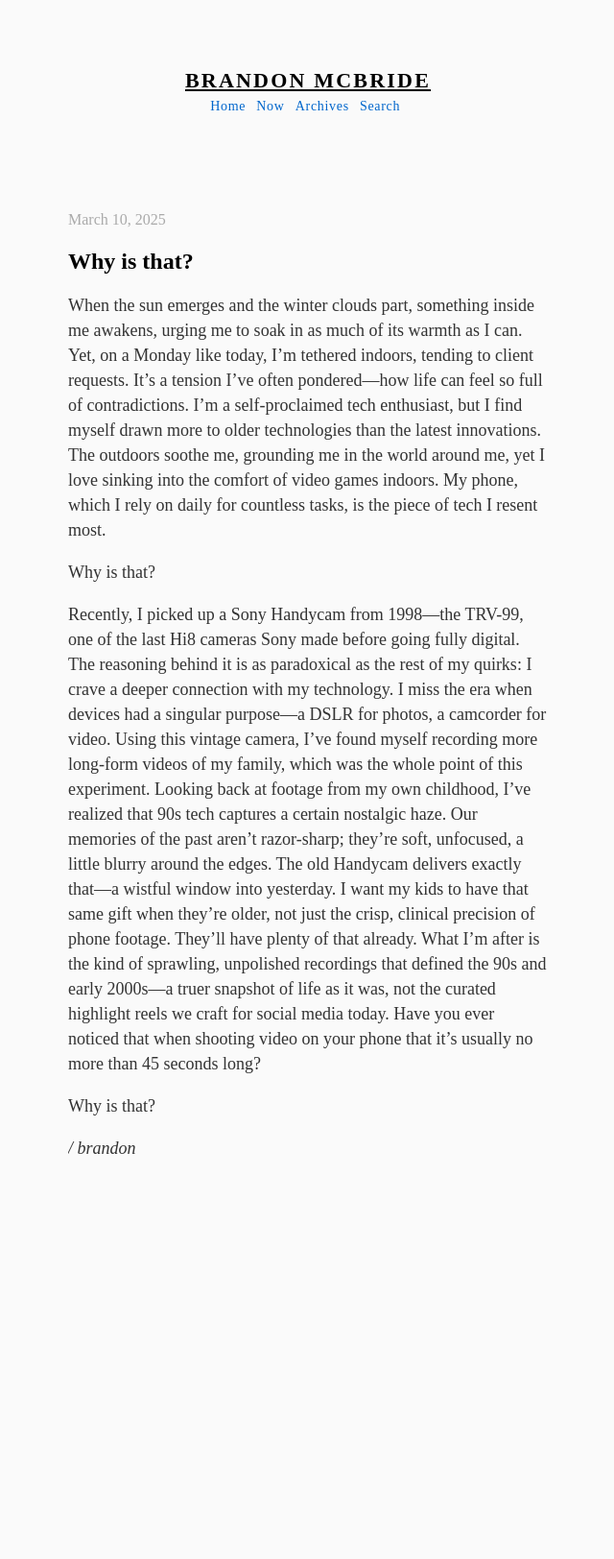
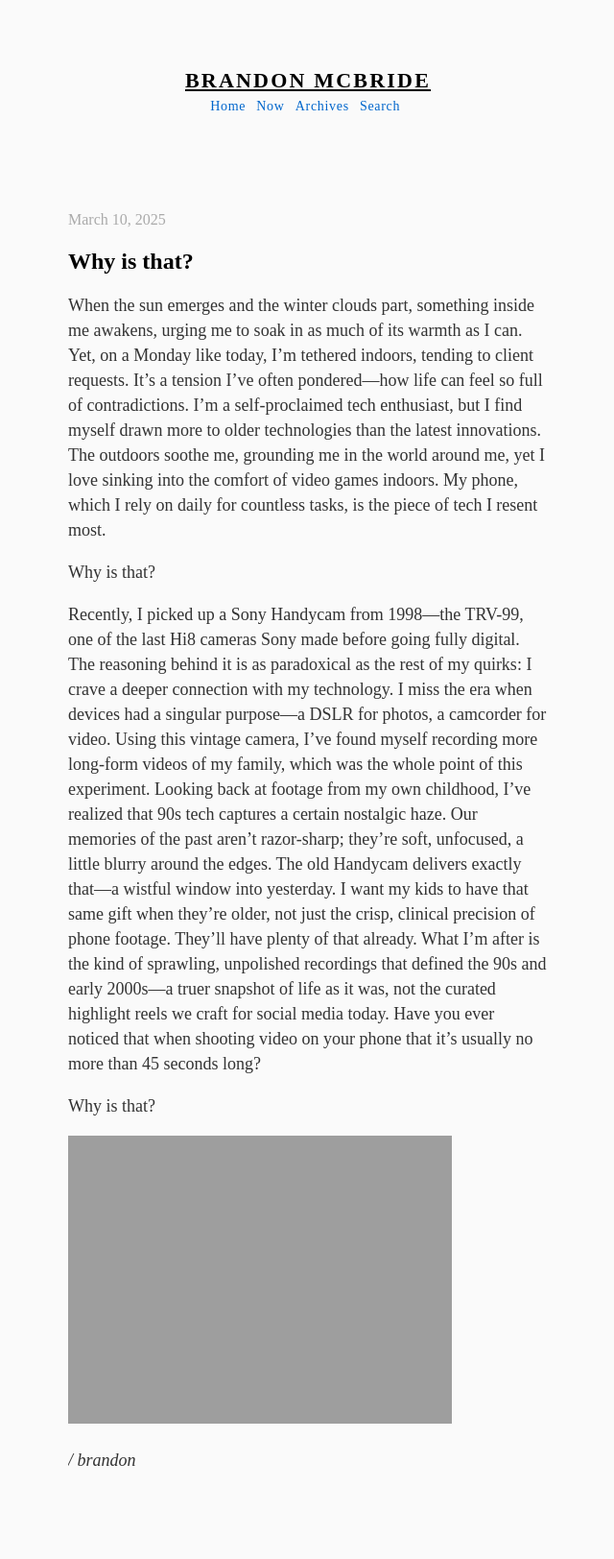
Before and after one commit to bmcbride-op/bmcbride-op.github.io, a Jekyll site: the page built from _posts/2025-03-10-why-is-that?.md, in a window 1280 px wide. Shown: the whole page at 96% size, without its empty margins (319-959 px from the left). Built offline with Jekyll 4.4.1, drawn with Linux system fonts in a browser that asks for light colours; some web fonts are replaced; before the commit the page ends 1299 px from its top, so only the background shows below that.

Commit message:
Update 2025-03-10-why-is-that?.md

```diff
--- a/_posts/2025-03-10-why-is-that?.md
+++ b/_posts/2025-03-10-why-is-that?.md
@@ -12,5 +12,6 @@ Recently, I picked up a Sony Handycam from 1998—the TRV-99, one of the last Hi
 
 Why is that?
 
+![Vintage Camera Vibes](/images/ScreenShot 2025-03-10 at 14.53.45@2x.png)
 
 _/ brandon_
```
